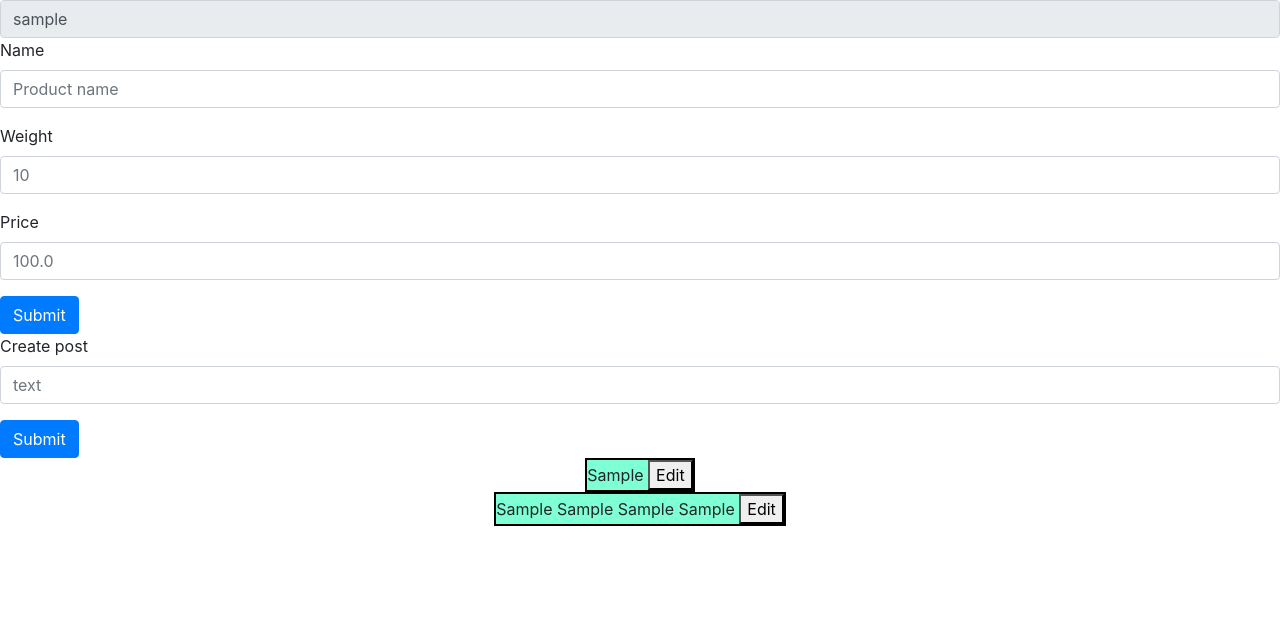
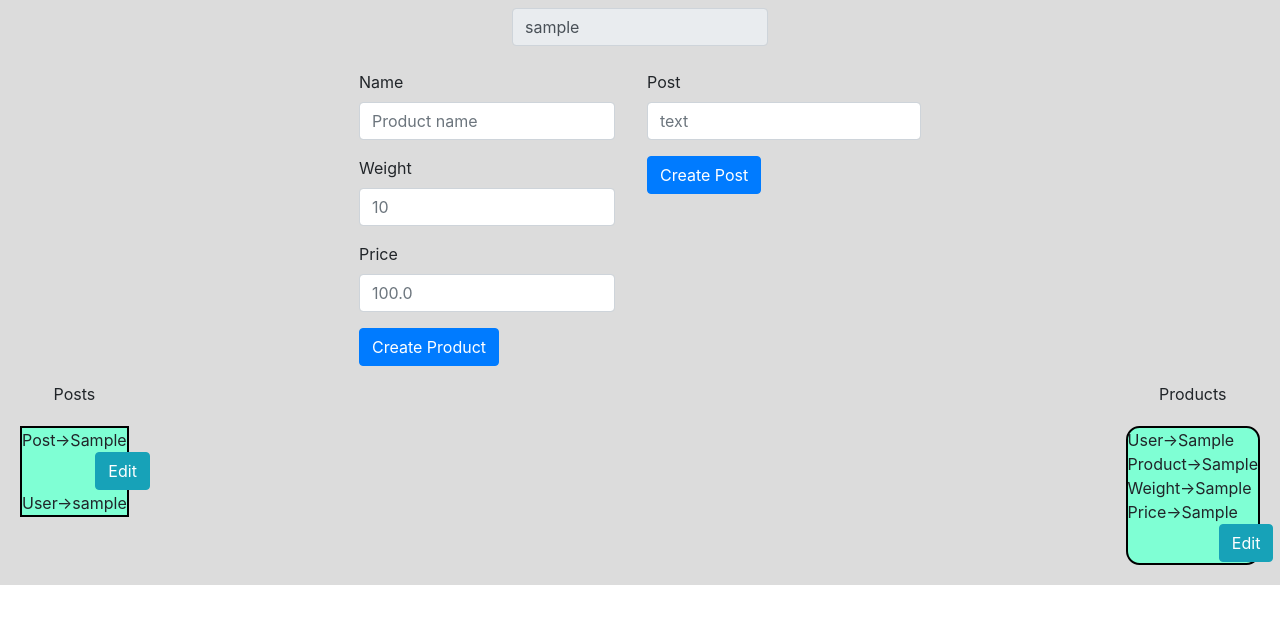
Before and after one commit to OMH-G/Tradexa-Technologies-Private-Limited-internship-project, a Django app: template ProdPage/Product/templates/Product/postform.html in a window 1280 px wide. Shown: the top 624 px of the page. Run offline with Django 3.2, Linux system fonts and the light colour scheme; the template is opened without the code that fills it: most values are stand-ins (such as "Sample title", 1, 10 or a date in 2020); some libraries are stand-ins or nearby versions.

Commit message:
all contents added and create and update date added

```diff
--- a/ProdPage/ProdPage/settings.py
+++ b/ProdPage/ProdPage/settings.py
@@ -25,7 +25,7 @@ SECRET_KEY = 'django-insecure-n&2x-e6ntrbf5g=)_@i9-*4g8-z7n((1ns0pe@72#n#yr#jv5k
 # SECURITY WARNING: don't run with debug turned on in production!
 DEBUG = True
 
-ALLOWED_HOSTS = []
+ALLOWED_HOSTS = ['127.0.0.1']
 
 
 # Application definition
--- a/ProdPage/Product/static/Product/postsave.css
+++ b/ProdPage/Product/static/Product/postsave.css
@@ -4,3 +4,40 @@
     background-color: aquamarine;
     border: 2px solid black;
 }
+.one,.two{
+    display: flex;
+    justify-content: space-between;
+}
+.postform{
+    width:fit-content;
+}
+.productform{
+    width: 32vh;
+}
+.editproduct{
+    width: -webkit-fill-available;
+    display: flex;
+    flex-wrap: wrap;
+}
+.editform{
+    display: flex;
+    flex-wrap: wrap;
+    width:-webkit-fill-available;
+}
+.outerbox{
+    background-color: gainsboro;
+}
+.login{
+    background-color: antiquewhite;
+    width: 44vh;
+    padding: 10px;
+    border-radius: 4%;
+    margin-left: auto;margin-right: auto; margin-top: 10px;
+}
+.newuser{
+    background-color: antiquewhite;
+    width: 44vh;
+    padding: 10px;
+    border-radius: 4%;
+    margin-left: auto;margin-right: auto; margin-top: 10px;
+}
--- a/ProdPage/Product/templates/Product/postform.html
+++ b/ProdPage/Product/templates/Product/postform.html
@@ -2,10 +2,15 @@
 {% block form %}
 {%load static%}
 <link rel="stylesheet" href="{% static 'Product/postsave.css'%}">
-<div class="productform">
+<div class="outerbox">
+  <div style="display: flex; flex-direction: column; align-items: center;">
+    <div class="name my-2" style="width: 32vh;">
+      <input type="text" class="form-control" value="{{username}}" id="name" aria-describedby="emailHelp" placeholder="Product name" name="username" readonly>
+    </div>
+  <div class="one">
+<div class="productform my-3 mx-3">
   <form action="{% url 'prod:prodsave'  %}" method="POST">
     {%csrf_token%}
-    <input type="text" class="form-control" value="{{username}}" id="name" aria-describedby="emailHelp" placeholder="Product name" name="username" readonly>
     <div class="form-group">
       <label for="name"> Name</label>
       <input type="text" class="form-control" id="name" aria-describedby="emailHelp" placeholder="Product name" name="name"  required>
@@ -18,62 +23,84 @@
       <label for="price">Price</label>
       <input type="number" class="form-control" id="price" aria-describedby="emailHelp" placeholder="100.0" name="price" required>
     </div>
-    <button type="submit"  class="btn btn-primary">Submit</button>
+    <button type="submit"  class="btn btn-primary">Create Product</button>
   </form>
 </div>
-<div class="postform">
+<div class="postform my-3 mx-3">
   <form action="{% url 'prod:postsave'  %}" method="POST">
     {%csrf_token%}
     <input type="hidden" class="form-control" value="{{username}}" id="name" aria-describedby="emailHelp" placeholder="Post name" name="username" readonly>
     <div class="form-group">
-      <label for="name"> Create post</label>
+      <label for="name"> Post</label>
       <input type="text" class="form-control" id="name"  placeholder="text" name="post"  >
     </div>
 
-    <button type="submit"  class="btn btn-primary">Submit</button>
+    <button type="submit"  class="btn btn-primary">Create Post</button>
   </form>
 </div>
+</div>
+</div>
+<div class="two">
+  <div style="display: flex; flex-direction: column; align-items: center;">
 
+
+    <div class="allposts">Posts</div>
+
+    <div class="editform my-3 mx-3">
   {% for i in allpost %}
   <form action="{% url 'prod:editpost'%}" method="post">
     {%csrf_token%}
     <input type="hidden" name="id" value="{{i.id}}">
 <div class="allposts">
-    <div class="cont" >
+    <div class="cont my-1 mx-1" >
       {% if i.pd.1 %}
-      {{i.pd.0}}
-      <button type="submit"> Edit</button>
+      <div class="post"> Post->{{i.pd.0}}</div>
+      <button type="submit" class="btn btn-info" style="margin-left: 70%; margin-bottom: 1%;"> Edit</button>
+      <div class="name">User->{{username}}</div>
 
       {% else %}
-      {{i.pd.0}}
+      <div class="post"> Post->{{i.pd.0}}</div>
+      <div class="name">User->{{username}}</div>
       {% endif %}
     </div>
 
   </div>
 </form>
     {% endfor %}
-    {% for i in prod %}
+</div>
+</div>
+<div style="display: flex; flex-direction: column; align-items: center;">
+<div class="allproducts">Products</div>
+<div class="editproduct my-3 mx-3">
+  {% for i in prod %}
     <form action="{% url 'prod:product'%}" method="post">
       {%csrf_token%}
       <input type="hidden" name="id" value="{{i.id}}">
   <div class="allposts">
-      <div class="cont" >
+      <div class="cont my-1 mx-1" style="border-radius: 10%;" >
       {% if i.detail.2 %}
-        {{i.detail.0}}
-        {{i.detail.1}}
-        {{i.detail.3}}
-        {{i.detail.4}}
-      <button type="submit"> Edit</button>
+      <div class="user">User->{{i.detail.1}}</div>
+      <div class="name">Product->{{i.detail.0}}</div>
+      <div class="weight">Weight->{{i.detail.3}}</div>
+      <div class="price">Price->{{i.detail.4}}</div>
+
+
+
+
+      <button type="submit" class="btn btn-info" style="margin-left: 70%; margin-bottom: 1%;"> Edit</button>
       {% else %}
-      {{i.detail.0}}
-      {{i.detail.1}}
-      {{i.detail.3}}
-      {{i.detail.4}}
+      <div class="user">User->{{i.detail.1}}</div>
+      <div class="name">Product->{{i.detail.0}}</div>
+      <div class="weight">Weight->{{i.detail.3}}</div>
+      <div class="price">Price->{{i.detail.4}}</div>
       {% endif %}
       </div>
 
     </div>
   </form>
       {% endfor %}
-
+</div>
+</div>
+</div>
+</div>
 {% endblock form %}
--- a/ProdPage/Product/urls.py
+++ b/ProdPage/Product/urls.py
@@ -2,10 +2,11 @@ from django.urls import path
 from .views import *
 app_name="prod"
 urlpatterns = [
-    path('',index,name="start"),
+    path('',newuser,name="newuser"),
     path('postform',ind,name="postform"),
     path('prodsave',saveproduct,name="prodsave"),
     path('postsave',savepost,name="postsave"),
     path('editpost',editpost,name="editpost"),
     path('editprod',editproduct,name="product"),
+    path('login',index,name="login"),
 ]
```
Also changed, not shown: ProdPage/Product/templates/Product/edit.html (+9 -6 lines), ProdPage/Product/templates/Product/front.html (+7 -10 lines), ProdPage/Product/templates/Product/newuser.html (added, +32 -0 lines), ProdPage/Product/templates/Product/prodedit.html (+11 -7 lines), ProdPage/Product/views.py (+19 -4 lines), ProdPage/db.sqlite3.
